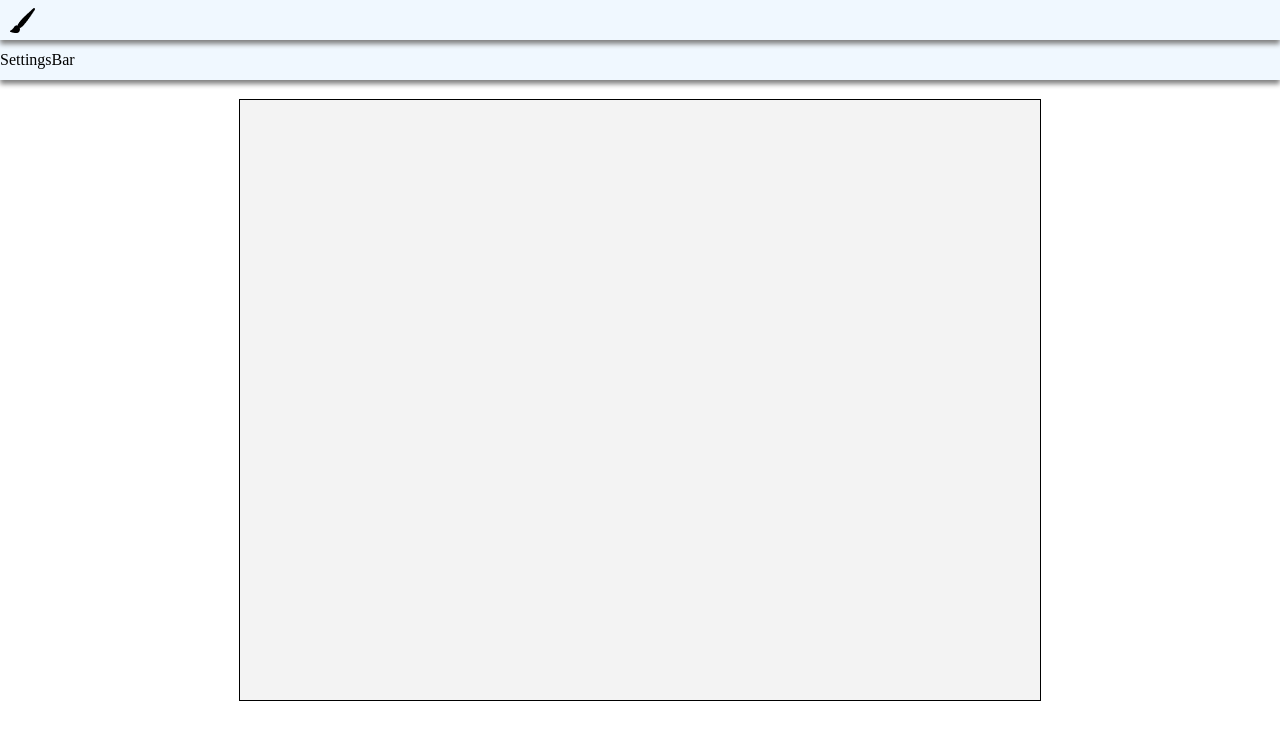
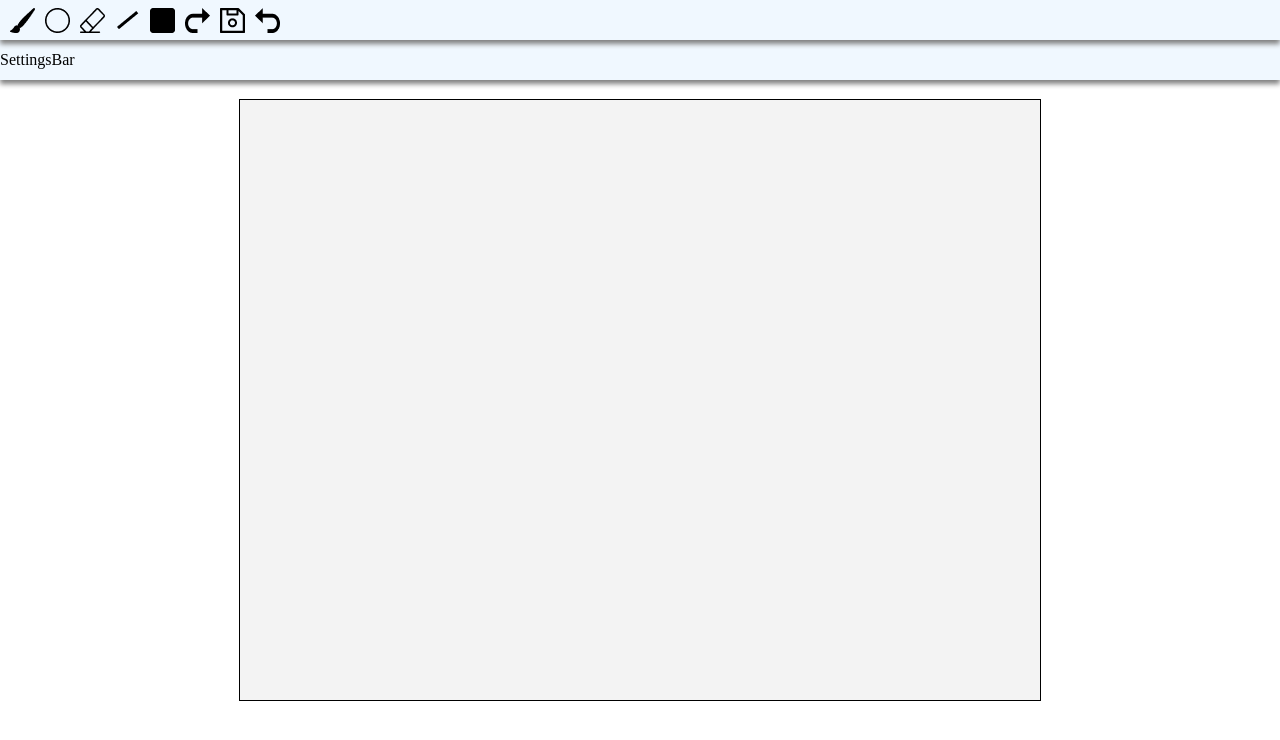
Before and after one commit to TheStrikeM/fullstack-paint, a React (Create React App) app in the folder client/: page / in a window 1280 px wide. Shown: the top 740 px of the page. Built offline with nearby package versions, Linux system fonts and the light colour scheme.

Commit message:
Create all buttons

```diff
--- a/client/src/components/ToolBar.jsx
+++ b/client/src/components/ToolBar.jsx
@@ -5,6 +5,13 @@ const ToolBar = () => {
     return (
         <div className={"tool-bar"}>
             <button className={"tool-bar__btn brush"} />
+            <button className={"tool-bar__btn circle"} />
+            <button className={"tool-bar__btn eraser"} />
+            <button className={"tool-bar__btn line"} />
+            <button className={"tool-bar__btn rect"} />
+            <button className={"tool-bar__btn redo"} />
+            <button className={"tool-bar__btn save"} />
+            <button className={"tool-bar__btn undo"} />
         </div>
     );
 };
--- a/client/src/styles/bar.sass
+++ b/client/src/styles/bar.sass
@@ -19,6 +19,20 @@
 
   .brush
     background: url("../assets/img/brush.png") no-repeat center center
+  .circle
+    background: url("../assets/img/circle.png") no-repeat center center
+  .eraser
+    background: url("../assets/img/eraser.png") no-repeat center center
+  .line
+    background: url("../assets/img/line.png") no-repeat center center
+  .rect
+    background: url("../assets/img/rect.png") no-repeat center center
+  .redo
+    background: url("../assets/img/redo.png") no-repeat center center
+  .save
+    background: url("../assets/img/save.png") no-repeat center center
+  .undo
+    background: url("../assets/img/undo.png") no-repeat center center
 
 
 .setting-bar
```
